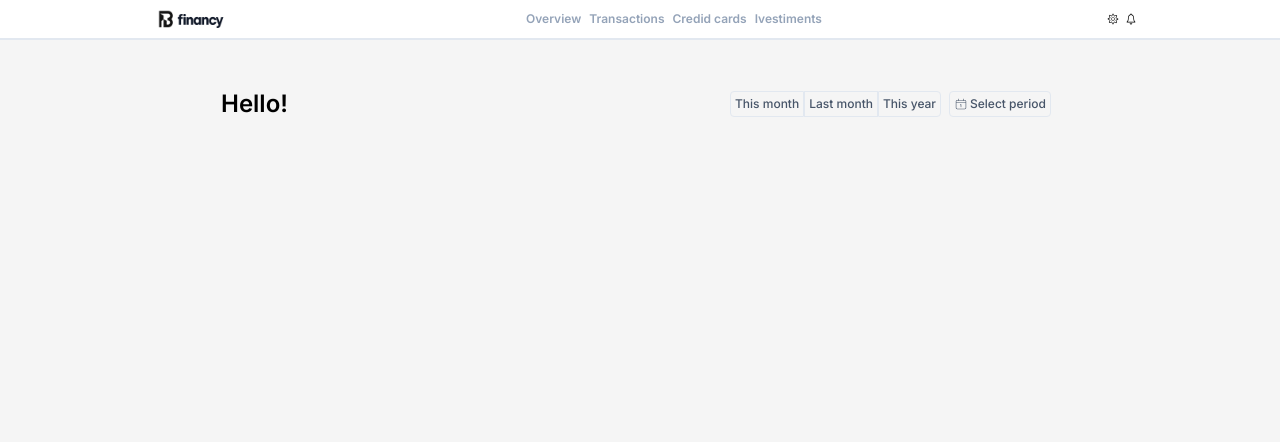
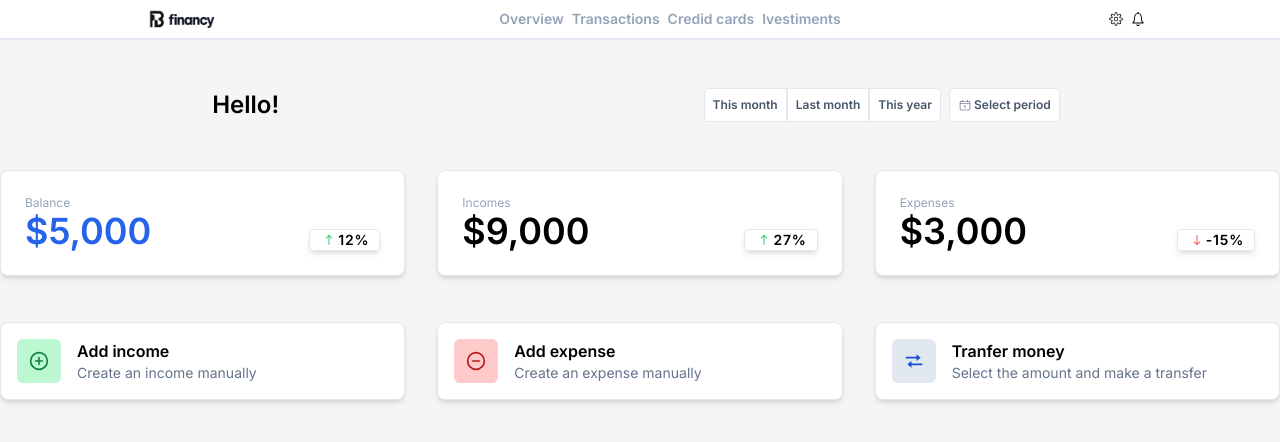
Before and after one commit to Pedroo07/B-Finances, a Next.js app: page / in a window 1280 px wide. Shown: the top 442 px of the page. Built offline with nearby package versions, Linux system fonts and the light colour scheme.

Commit message:
Creating an income and expenses section

```diff
--- a/app/components/header.tsx
+++ b/app/components/header.tsx
@@ -9,16 +9,16 @@ const Header = () => {
         <div><Image src='/Logo.png' alt='logo' width={100} height={100}/></div>
         <div>
             <ul className='flex items-center gap-2 font-Inter'>
-                <li className='text-xs font-semibold text-slate-400 active:text-blue-400 cursor-pointer'>Overview</li>
-                <li className='text-xs font-semibold text-slate-400 active:text-blue-400 cursor-pointer'>Transactions</li>
-                <li className='text-xs font-semibold text-slate-400 active:text-blue-400 cursor-pointer'>Credid cards</li>
-                <li className='text-xs font-semibold text-slate-400 active:text-blue-400 cursor-pointer'>Ivestiments</li>
+                <li className='text-sm font-semibold text-slate-400 active:text-blue-400 cursor-pointer'>Overview</li>
+                <li className='text-sm font-semibold text-slate-400 active:text-blue-400 cursor-pointer'>Transactions</li>
+                <li className='text-sm font-semibold text-slate-400 active:text-blue-400 cursor-pointer'>Credid cards</li>
+                <li className='text-sm font-semibold text-slate-400 active:text-blue-400 cursor-pointer'>Ivestiments</li>
             </ul>
         </div>
         <div>
             <ul className='flex gap-1'>
-                <li className='text-sm'><CiSettings /></li>
-                <li className='text-sm'><IoIosNotificationsOutline /></li>
+                <li className='text-lg'><CiSettings /></li>
+                <li className='text-lg'><IoIosNotificationsOutline /></li>
             </ul>
         </div>
     </div>
--- a/app/components/main.tsx
+++ b/app/components/main.tsx
@@ -1,27 +1,72 @@
 import React from 'react'
 import { CiCalendarDate } from "react-icons/ci";
+import { IoIosArrowRoundUp,IoIosArrowRoundDown } from "react-icons/io";
+import { FiMinusCircle, FiPlusCircle } from "react-icons/fi";
+import { BiTransfer } from "react-icons/bi";
 
 export const Main = () => {
     return (
         <div>
             <section>
-            <div className='flex justify-around items-center py-12 '>
+                <div className='flex justify-around items-center py-12'>
                     <h1 className='font-semibold text-2xl'>Hello!</h1>
-                <ul className='flex text-xs font-medium divide-x-reverse '>
-                    <li className='border text-slate-600 active:text-blue-400 p-1 rounded-s-sm'><button>This month</button></li>
-                    <li className='border text-slate-600 active:text-blue-400 p-1'><button>Last month</button></li>
-                    <li className='border text-slate-600 active:text-blue-400 p-1 rounded-e-sm'><button>This year</button></li>
-                    <li className='flex border text-slate-600 active:text-blue-400 p-1 items-center gap-0.5 rounded mx-2'><CiCalendarDate className='text-sm' /><button>Select period</button></li>
+                    <ul className='flex text-xs font-semibold divide-x-reverse '>
+                        <li className='border text-slate-600 active:text-blue-400 p-2 bg-white rounded-s-sm'><button>This month</button></li>
+                        <li className='border text-slate-600 active:text-blue-400 p-2 bg-white'><button>Last month</button></li>
+                        <li className='border text-slate-600 active:text-blue-400 p-2 bg-white rounded-e-sm'><button>This year</button></li>
+                        <li className='flex border text-slate-600 active:text-blue-400 p-2 bg-white items-center gap-0.5 rounded mx-2'><CiCalendarDate className='text-sm' /><button>Select period</button></li>
 
                     </ul>
                 </div>
+                <div className='grid grid-flow-col grid-rows-2 grid-cols-3 gap-8 mx-auto max-w-screen-xl items-center'>
+                    <div className='bg-white flex justify-between p-6 rounded-lg border items-end shadow-md'>
                         <div>
-                <div></div>
-                <div></div>
-                <div></div>
-                <div></div>
-                <div></div>
-                <div></div>
+                            <p className='text-xs text-slate-400'>Balance</p>
+                            <h2 className='text-4xl font-semibold text-blue-600'>$5,000</h2>
+                        </div>
+                        <div className='border flex items-center text-center rounded-sm max-h-3 p-2.5 font-semibold tracking-wider shadow-md'>
+                            <p className='text-sm flex items-center'><IoIosArrowRoundUp className='text-green-500 text-lg' />12%</p>
+                        </div>
+                    </div>
+                    <div className='bg-white border shadow-md rounded-lg flex items-center gap-4 p-4'>
+                        <div className='bg-green-200 rounded-md p-3 text-green-700 '><FiPlusCircle className='text-xl' /></div>
+                        <div>
+                            <p className='font-semibold'>Add income</p>
+                            <p className='text-sm text-slate-500'>Create an income manually</p>
+                        </div>
+                    </div>
+                    <div className='bg-white flex justify-between p-6 rounded-lg border items-end shadow-md'>
+                        <div>
+                            <p className='text-xs text-slate-400'>Incomes</p>
+                            <h2 className='text-4xl font-semibold '>$9,000</h2>
+                        </div>
+                        <div className='border flex items-center text-center rounded-sm max-h-3 p-2.5 font-semibold tracking-wider shadow-md'>
+                            <p className='text-sm flex items-center'><IoIosArrowRoundUp className='text-green-500 text-lg' />27%</p>
+                        </div>
+                    </div>
+                    <div className='bg-white border shadow-md rounded-lg flex items-center gap-4 p-4'>
+                        <div className='bg-red-200 rounded-md p-3 text-red-700'><FiMinusCircle className='text-xl' /></div>
+                        <div>
+                            <p className='font-semibold'>Add expense</p>
+                            <p className='text-sm text-slate-500'>Create an expense manually</p>
+                        </div>
+                    </div>
+                    <div className='bg-white flex justify-between p-6 rounded-lg border items-end shadow-md'>
+                        <div>
+                            <p className='text-xs text-slate-400'>Expenses</p>
+                            <h2 className='text-4xl font-semibold '>$3,000</h2>
+                        </div>
+                        <div className='border flex items-center text-center rounded-sm max-h-3 p-2.5 font-semibold tracking-wider shadow-md'>
+                            <p className='text-sm flex items-center'><IoIosArrowRoundDown className='text-red-500 text-lg' />-15%</p>
+                        </div>
+                    </div>
+                    <div className='bg-white border shadow-md rounded-lg flex items-center gap-4 p-4'>
+                        <div className='bg-slate-200 rounded-md p-3 text-blue-700 '><BiTransfer className='text-xl' /></div>
+                        <div>
+                            <p className='font-semibold'>Tranfer money</p>
+                            <p className='text-sm text-slate-500'>Select the amount and make a transfer</p>
+                        </div>
+                    </div>
                 </div>
             </section>
             <section></section>
```
Lines whose indentation alone changed are shown as unchanged.
